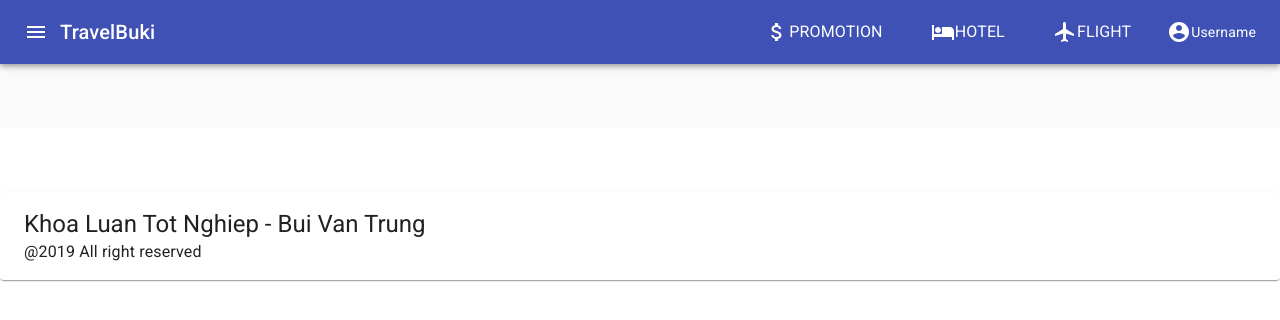
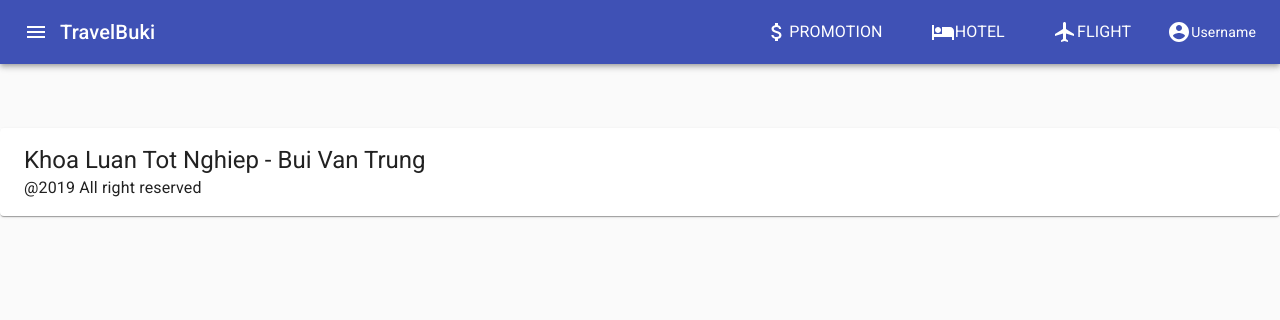
Before and after one commit to BuiKiem/client, a React (Create React App) app: page / in a window 1280 px wide. Shown: the top 320 px of the page. Built offline with nearby package versions, Linux system fonts and the light colour scheme.

Commit message:
Remove footer padding.

```diff
--- a/src/components/Footer/Footer.style.js
+++ b/src/components/Footer/Footer.style.js
@@ -7,7 +7,6 @@ export default makeStyles(theme => ({
   },
   footer: {
     backgroundColor: theme.palette.background.paper,
-    marginTop: theme.spacing(8),
-    padding: theme.spacing(8, 0)
+    marginTop: theme.spacing(8)
   }
 }));
```
